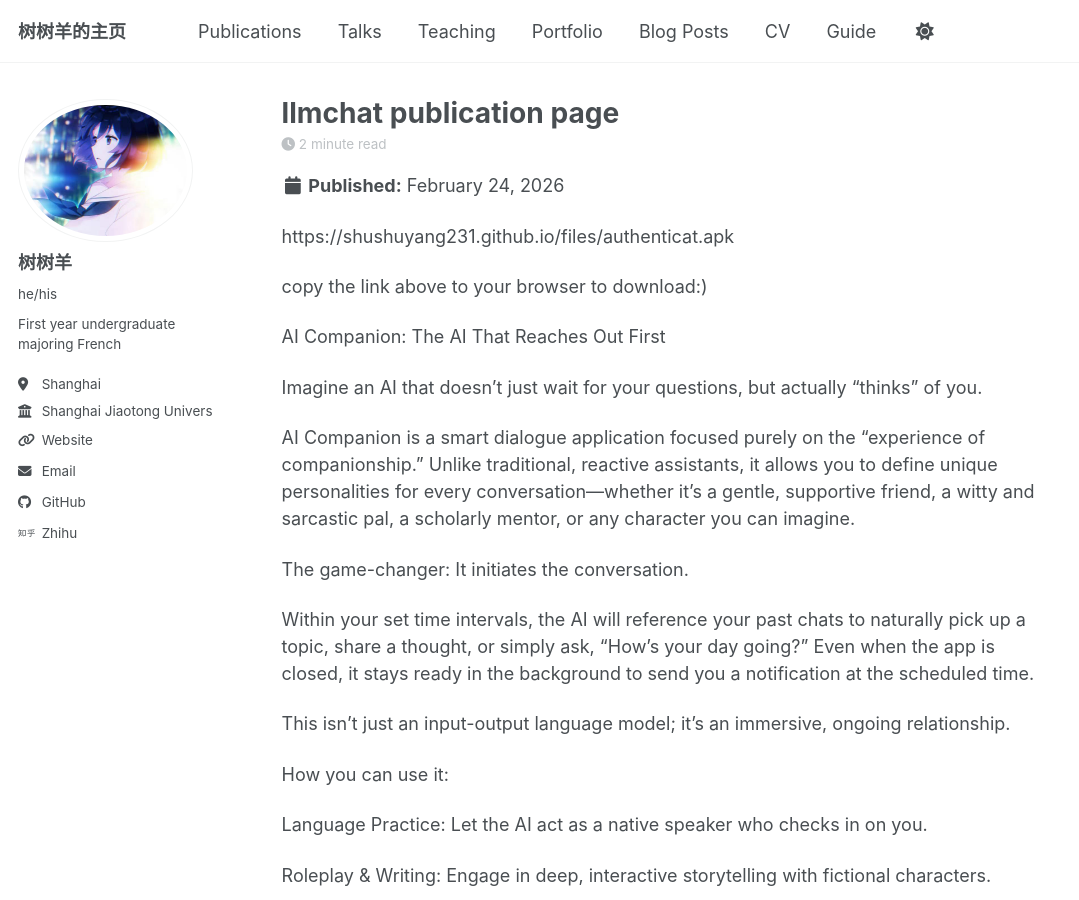
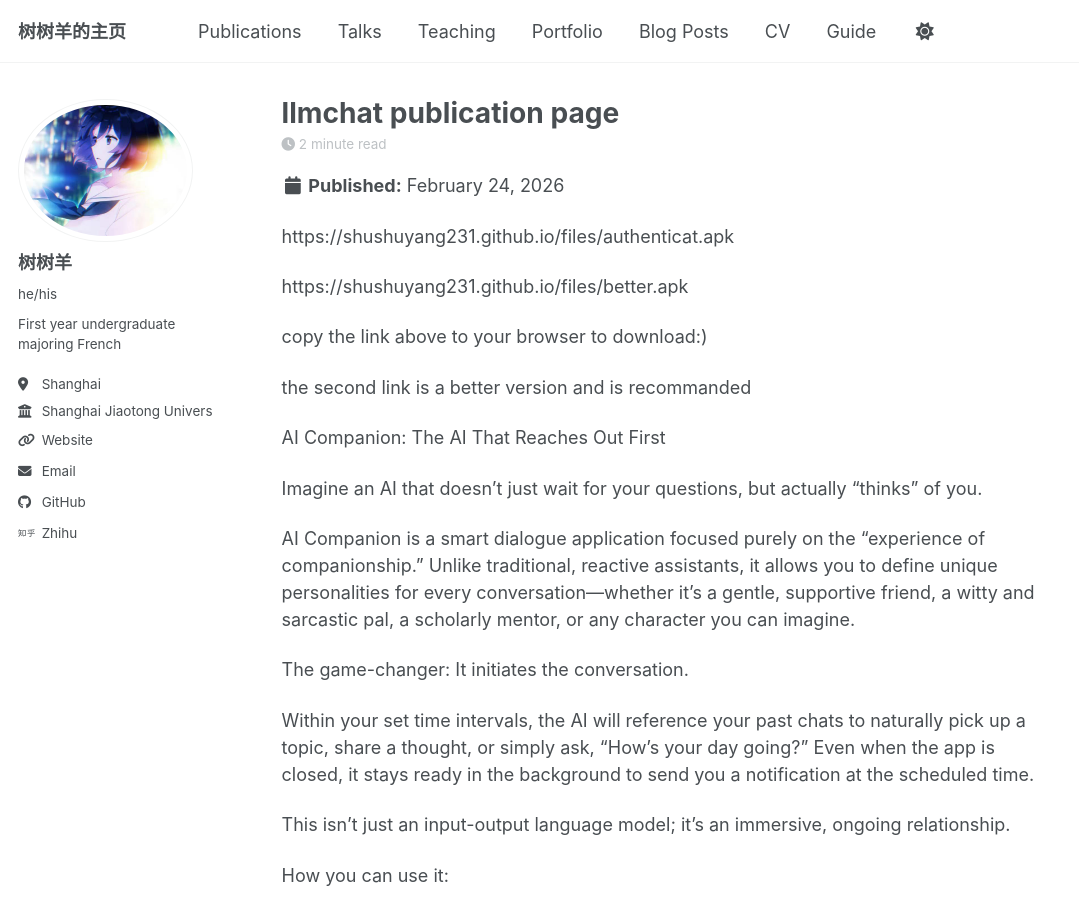
Before and after one commit to shushuyang231/shushuyang231.github.io, a Jekyll site: the page built from _posts/2015-08-14-blog-post-4.md, in a window 1280 px wide and 900 px high. Shown: the whole window, without its empty margins (0-1079 px from the left). Built offline with Jekyll 4.4.1, drawn with Linux system fonts in a browser that asks for light colours; a script bundle is joined from its source files by our own code; library files that are not in the unit come from our copies.

Commit message:
Update 2015-08-14-blog-post-4.md

```diff
--- a/_posts/2015-08-14-blog-post-4.md
+++ b/_posts/2015-08-14-blog-post-4.md
@@ -8,7 +8,11 @@ tags:
 
 https://shushuyang231.github.io/files/authenticat.apk
 
+https://shushuyang231.github.io/files/better.apk
+
 copy the link above to your browser to download:)
+
+the second link is a better version and is recommanded
 
 AI Companion: The AI That Reaches Out First
 
```
